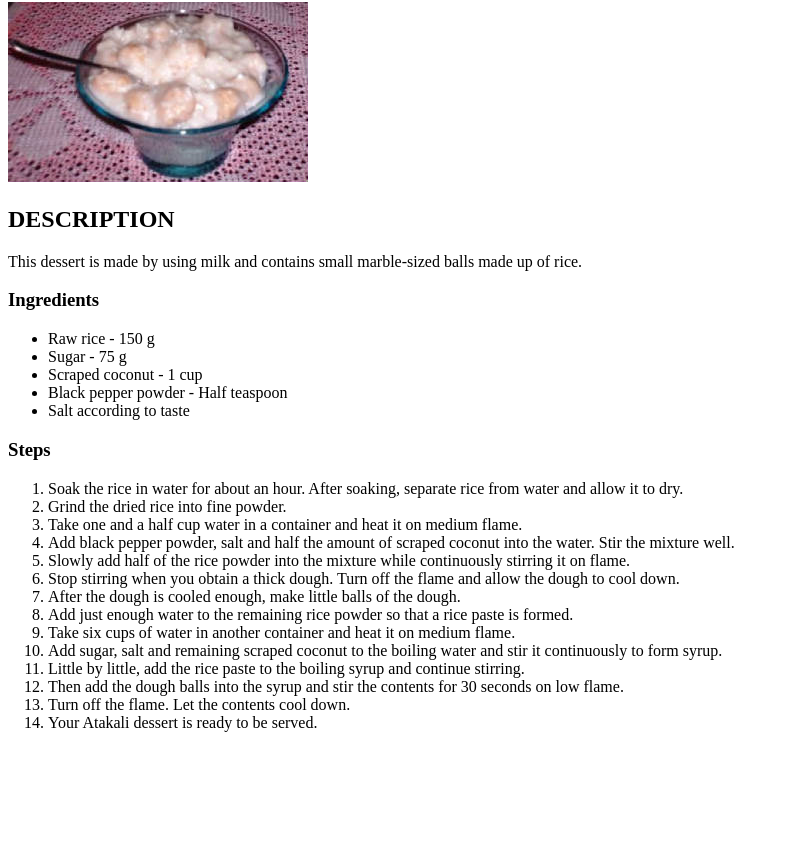
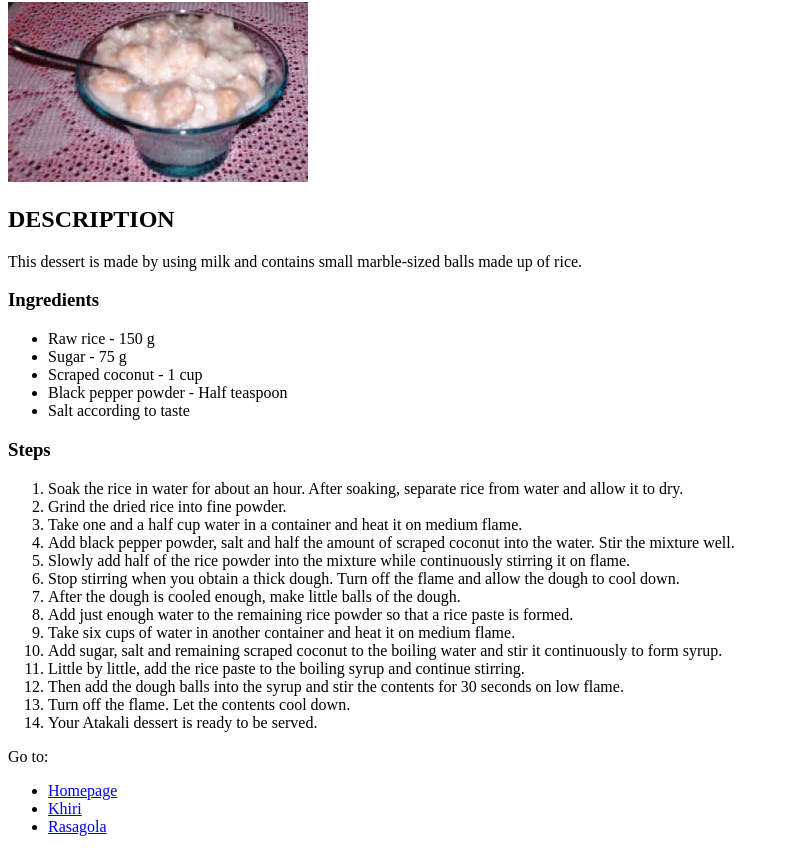
Before and after one commit to Sus-2999/odin-recipes, a plain HTML site: page recipes/atakali.html in a window 1280 px wide. Shown: the part 78-930 px from the top of the page, without its empty margins (0-789 px from the left). Before the commit the page ends 826 px from the top, so only its background shows below. Drawn offline with Linux system fonts and the light colour scheme.

Commit message:
Add links to the index, Khiri and Rasagola pages at the end of the atakali.html file

```diff
--- a/recipes/atakali.html
+++ b/recipes/atakali.html
@@ -36,5 +36,13 @@
         <li>Turn off the flame. Let the contents cool down.</li>
         <li>Your Atakali dessert is ready to be served.</li>
     </ol>
+    <p>
+        Go to:
+        <ul>
+            <li><a href="../index.html">Homepage</a></li>
+            <li><a href="./khiri.html">Khiri</a></li>
+            <li><a href="./rasagola.html">Rasagola</a></li>
+        </ul>
+    </p>
 </body>
 </html>
```
